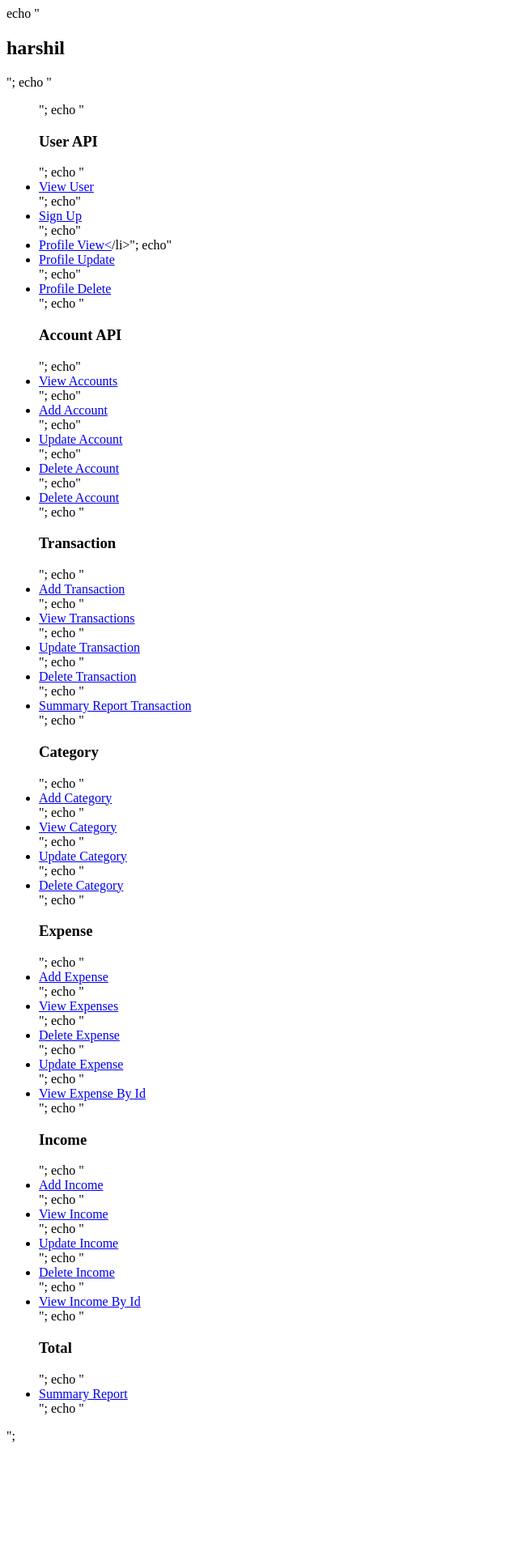
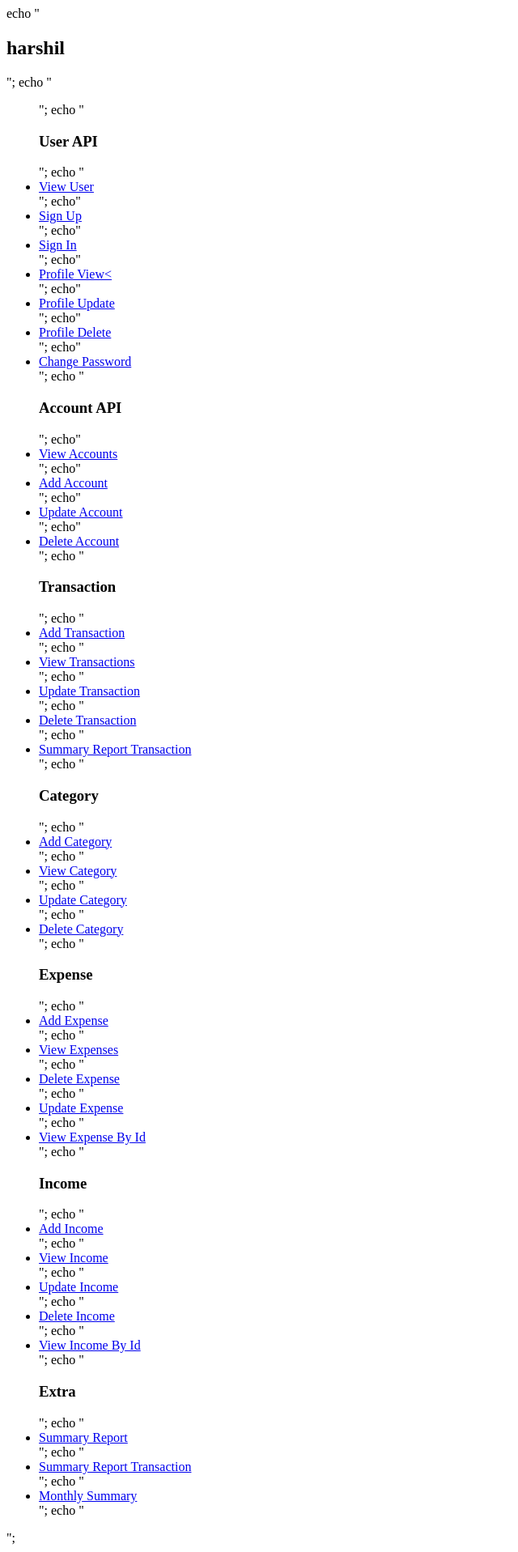
Before and after one commit to Harshil6499/API, a PHP site: page / in a window 1280 px wide. Shown: the whole page at 81% size, without its empty margins (0-640 px from the left). Before the commit the page ends 1782 px from the top, so only its background shows below. Run offline with PHP 8.4, Linux system fonts and the light colour scheme.

Commit message:
Update index.php
some changes

```diff
--- a/index.php
+++ b/index.php
@@ -5,16 +5,17 @@ echo "<h3>User API</h3>";
 
 echo "<li><a href='harshil/ViewUsers.php'>View User</a></li>";
 echo"<li><a href='harshil/SignUp.php'>Sign Up</a></li>";
-echo"<li><a href='harshil/Profile.php'>Profile View<</a>/li>";
+echo"<li><a href='harshil/SignIn.php'>Sign In</a></li>";
+echo"<li><a href='harshil/Profile.php'>Profile View<</a></li>";
 echo"<li><a href='harshil/ProfileUpdate.php'>Profile Update</a></li>";
 echo"<li><a href='harshil/ProfileDelete.php'>Profile Delete</a></li>";
+echo"<li><a href='harshil/ChangePassword.php'>Change Password</a></li>";
 
 echo "<h3>Account API</h3>";
 
 echo"<li><a href='harshil/ViewAccounts.php'>View Accounts</a></li>";
 echo"<li><a href='harshil/AddAccount.php'>Add Account</a></li>";
 echo"<li><a href='harshil/UpdateAccount.php'>Update Account</a></li>";
-echo"<li><a href='harshil/DeleteAccount.php'>Delete Account</a></li>";
 echo"<li><a href='harshil/DeleteAccount.php'>Delete Account</a></li>";
 
 echo "<h3>Transaction</h3>";
@@ -50,9 +51,11 @@ echo "<li><a href='harshil/DeleteIncome.php'>Delete Income</a></li>";
 echo "<li><a href='harshil/ViewIncomeById.php'>View Income By Id</a></li>";
 
 
-echo "<h3>Total</h3>";
+echo "<h3>Extra</h3>";
 
 echo "<li><a href='harshil/SummaryReport.php'>Summary Report</a></li>";
+echo "<li><a href='harshil/SummaryReportTransaction.php'>Summary Report Transaction</a></li>";
+echo "<li><a href='harshil/MonthlySummary.php'>Monthly Summary</a></li>";
 
 
 echo "</ul>";
```
